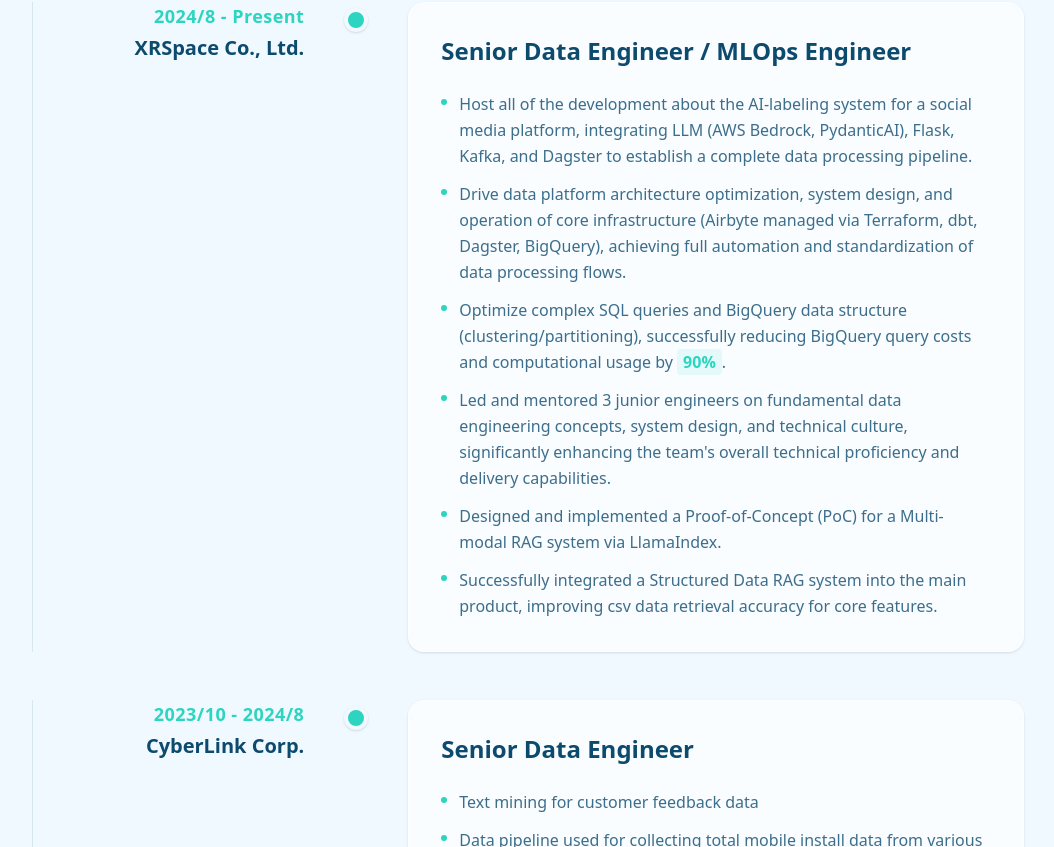
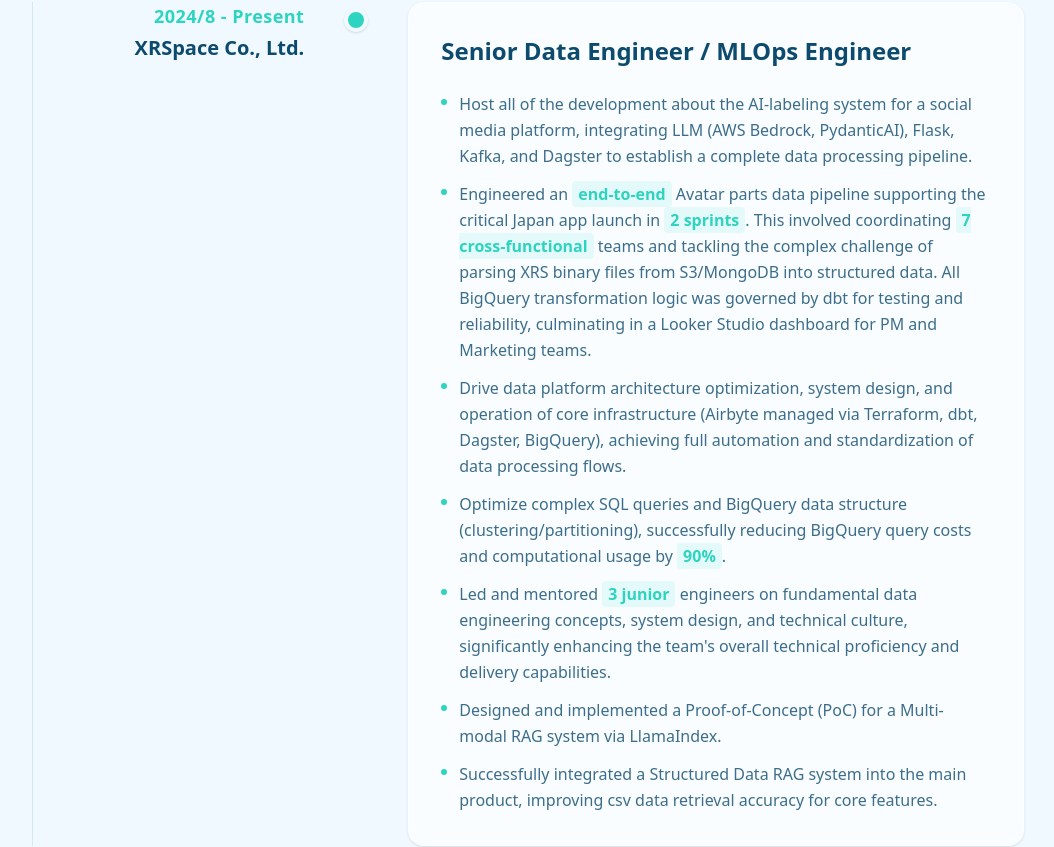
Before and after one commit to tyc30827/tyc30827.github.io, a Next.js app: page / in a window 1280 px wide. Shown: the part 1993-2840 px from the top of the page, without its empty margins (128-1182 px from the left). Built offline with nearby package versions, Linux system fonts and the light colour scheme.

Commit message:
feat: adjust resume

```diff
--- a/src/components/Experience.jsx
+++ b/src/components/Experience.jsx
@@ -13,7 +13,7 @@
         const patterns = [
             { regex: /(\d+%)/g, icon: TrendingDown, color: 'text-ocean-accent', bgColor: 'bg-ocean-accent/10' },
             { regex: /(\d+\+?\s*(?:times|engineers|years))/gi, icon: Users, color: 'text-ocean-dark', bgColor: 'bg-ocean-dark/5' },
-            { regex: /(hundreds of millions|GB-level|near real-time|end-to-end)/gi, icon: Zap, color: 'text-ocean-accent', bgColor: 'bg-ocean-accent/10' },
+            { regex: /(hundreds of millions|GB-level|near real-time|end-to-end|7 cross-functional|2 sprints|3 junior)/gi, icon: Zap, color: 'text-ocean-accent', bgColor: 'bg-ocean-accent/10' },
         ];
 
         let result = text;
--- a/src/data/portfolio.json
+++ b/src/data/portfolio.json
@@ -20,6 +20,7 @@
       "duration": "2024/8 - Present",
       "description": [
           "Host all of the development about the AI-labeling system for a social media platform, integrating LLM (AWS Bedrock, PydanticAI), Flask, Kafka, and Dagster to establish a complete data processing pipeline.",
+          "Engineered an end-to-end Avatar parts data pipeline supporting the critical Japan app launch in 2 sprints. This involved coordinating 7 cross-functional teams and tackling the complex challenge of parsing XRS binary files from S3/MongoDB into structured data. All BigQuery transformation logic was governed by dbt for testing and reliability, culminating in a Looker Studio dashboard for PM and Marketing teams.",
           "Drive data platform architecture optimization, system design, and operation of core infrastructure (Airbyte managed via Terraform, dbt, Dagster, BigQuery), achieving full automation and standardization of data processing flows.",
           "Optimize complex SQL queries and BigQuery data structure (clustering/partitioning), successfully reducing BigQuery query costs and computational usage by 90%.",
           "Led and mentored 3 junior engineers on fundamental data engineering concepts, system design, and technical culture, significantly enhancing the team's overall technical proficiency and delivery capabilities.",
@@ -92,7 +93,7 @@
         "skills": ["Python", "SQL", "Java", "C++/C"]
     },
     {
-        "category": "Databases / Data Warehousing",
+        "category": "Databases / Data Warehouse",
         "skills": ["PostgreSQL", "MongoDB", "BigQuery", "AWS Athena", "AWS S3/MinIO", "DuckDB", "MySQL", "SQL Server"]
     },
     {
@@ -105,7 +106,7 @@
     },
     {
         "category": "Backend",
-        "skills": ["Flask", "Pydantic"]
+        "skills": ["Flask", "Pydantic", "FastAPI"]
     },
     {
         "category": "Infrastructure",
@@ -133,42 +134,48 @@
         "id": 1,
         "title": "AI-labeling system for social media platform",
         "description": "Independently designed and developed an end-to-end system for a social media platform, integrating LLM (AWS Bedrock, PydanticAI), Flask, Kafka, and Dagster to create a complete data processing pipeline.",
-        "tech": ["LLM", "AWS Bedrock", "PydanticAI", "Flask", "Apache Kafka", "Dagster"],
+        "tech": ["Python", "MongoDB", "AWS S3", "LLM", "AWS Bedrock", "PydanticAI", "Flask", "Apache Kafka", "Dagster"],
         "link": ""
     },
     {
         "id": 2,
-        "title": "Scalable Structured Data RAG Workflow for User-Uploaded Assets",
-        "description": "Engineered a scalable data ingestion workflow (embedding, chunking, and indexing) using dramatiq for asynchronous processing of user-uploaded CSV files. This process leverages AWS Bedrock Knowledge Bases to enable complex, high-accuracy Q&A capabilities over structured data, enhancing product functionality.",
-        "tech": ["AWS Bedrock Knowledge Bases", "PostgreSQL", "dramatiq", "Python"],
-        "link": ""
+        "title": "End-to-end data pipeline for Avatar parts",
+        "description": "Engineered an end-to-end Avatar parts data pipeline supporting the critical Japan app launch in 2 sprints. This involved coordinating 7 cross-functional teams and tackling the complex challenge of parsing XRS binary files from S3/MongoDB into structured data. All BigQuery transformation logic was governed by dbt for testing and reliability, culminating in a Looker Studio dashboard for PM and Marketing teams.",
+        "tech": ["Python", "SQL", "Dagster", "MongoDB", "AWS S3", "BigQuery", "DBT", "Looker Studio"]
     },
     {
         "id": 3,
-        "title": "Multi-modal RAG system PoC",
-        "description": "Researched and applied the latest multi-modal RAG papers, using Llamaindex with Huggingface or large-scale API implementation systems, and developed a baseline multi-modal RAG system based on the Gemini 2.5 series of large models.",
-        "tech": ["Llamaindex", "MLflow", "Huggingface", "Gemini 2.5"],
+        "title": "Scalable Structured Data RAG Workflow for User-Uploaded Assets",
+        "description": "Engineered a scalable data ingestion workflow (embedding, chunking, and indexing) using dramatiq for asynchronous processing of user-uploaded CSV files. This process leverages AWS Bedrock Knowledge Bases to enable complex, high-accuracy Q&A capabilities over structured data, enhancing product functionality.",
+        "tech": ["Python", "AWS Bedrock Knowledge Bases", "AWS S3", "LLM", "PostgreSQL", "Dramatiq"],
         "link": ""
     },
     {
         "id": 4,
-        "title": "Adavanced Structured data RAG system PoC",
-        "description": "Using DuckDB with Gemini-2.5-flash-lite, designed a system architecture with highly competitive retrieval time and cost, which can be used immediately after users upload files.",
-        "tech": ["PydanticAI", "DuckDB", "Gemini-2.5-flash-lite", "MLflow"],
+        "title": "Multi-modal RAG system PoC",
+        "description": "Researched and applied the latest multi-modal RAG papers, using Llamaindex with Huggingface or large-scale API implementation systems, and developed a baseline multi-modal RAG system based on the Gemini 2.5 series of large models.",
+        "tech": ["Python", "LlamaIndex", "MLflow", "Huggingface", "LLM"],
         "link": ""
     },
     {
         "id": 5,
-        "title": "Text mining for customer feedback data",
-        "description": "A NLP model (LDA) was built to model topics, trying to find potential topics or keywords from the original user feedback data, and the prediction results were presented on a dashboard in Tableau.",
-        "tech": ["Airflow", "NLP", "LDA", "Tableau"],
+        "title": "Adavanced Structured data RAG system PoC",
+        "description": "Using DuckDB with Gemini-2.5-flash-lite, designed a system architecture with highly competitive retrieval time and cost, which can be used immediately after users upload files.",
+        "tech": ["Python", "SQL", "PydanticAI", "DuckDB", "LLM", "MLflow"],
         "link": ""
     },
     {
         "id": 6,
+        "title": "Text mining for customer feedback data",
+        "description": "A NLP model (LDA) was built to model topics, trying to find potential topics or keywords from the original user feedback data, and the prediction results were presented on a dashboard in Tableau.",
+        "tech": ["Python", "Airflow", "NLP", "LDA", "Tableau"],
+        "link": ""
+    },
+    {
+        "id": 7,
         "title": "Personalized recommendation system",
         "description": "Developed the 'For You' feature of the company's product 'Promeo' from scratch, training a deep learning-based recommendation system through product interaction data to provide personalized recommendations for subscribers.",
-        "tech": ["AWS Personalize", "Airflow", "MLflow"],
+        "tech": ["Python", "AWS Personalize", "AWS S3", "Airflow", "AWS DynamoDB", "MLflow", "Superset"],
         "link": ""
     }
   ]
```
